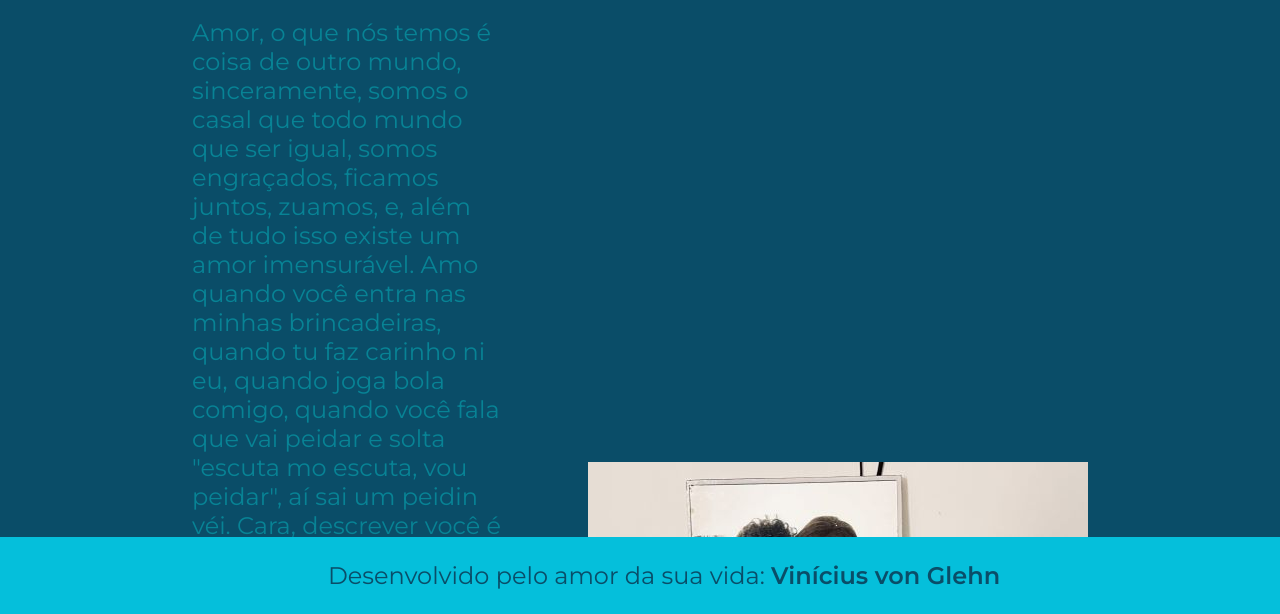
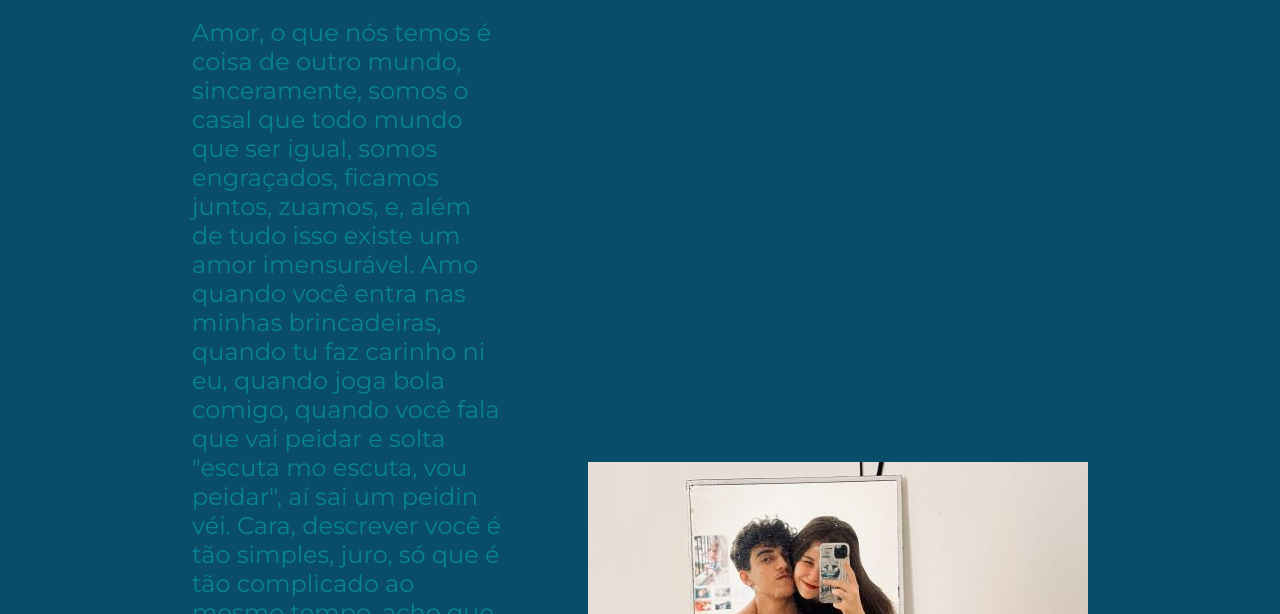
Before and after one commit to ViniciusVon/Meu-Site, a plain HTML site: page about.html in a window 1280 px wide. Shown: the part 186-800 px from the top of the page. Drawn offline with nearby package versions, Linux system fonts and the light colour scheme.

Commit message:
Tirando o footer

```diff
--- a/about.html
+++ b/about.html
@@ -35,10 +35,5 @@
         </section>
         <img src="./assets/Espeelho.jpg" alt="Foto no espelho de nois">
     </main>
-    <footer class="rodape">
-        <p>
-            Desenvolvido pelo amor da sua vida: <strong>Vinícius von Glehn</strong>
-        </p>
-    </footer>
 </body>
 </html>
```
Also changed, not shown: index.html (+0 -5 lines), 1 other file.
